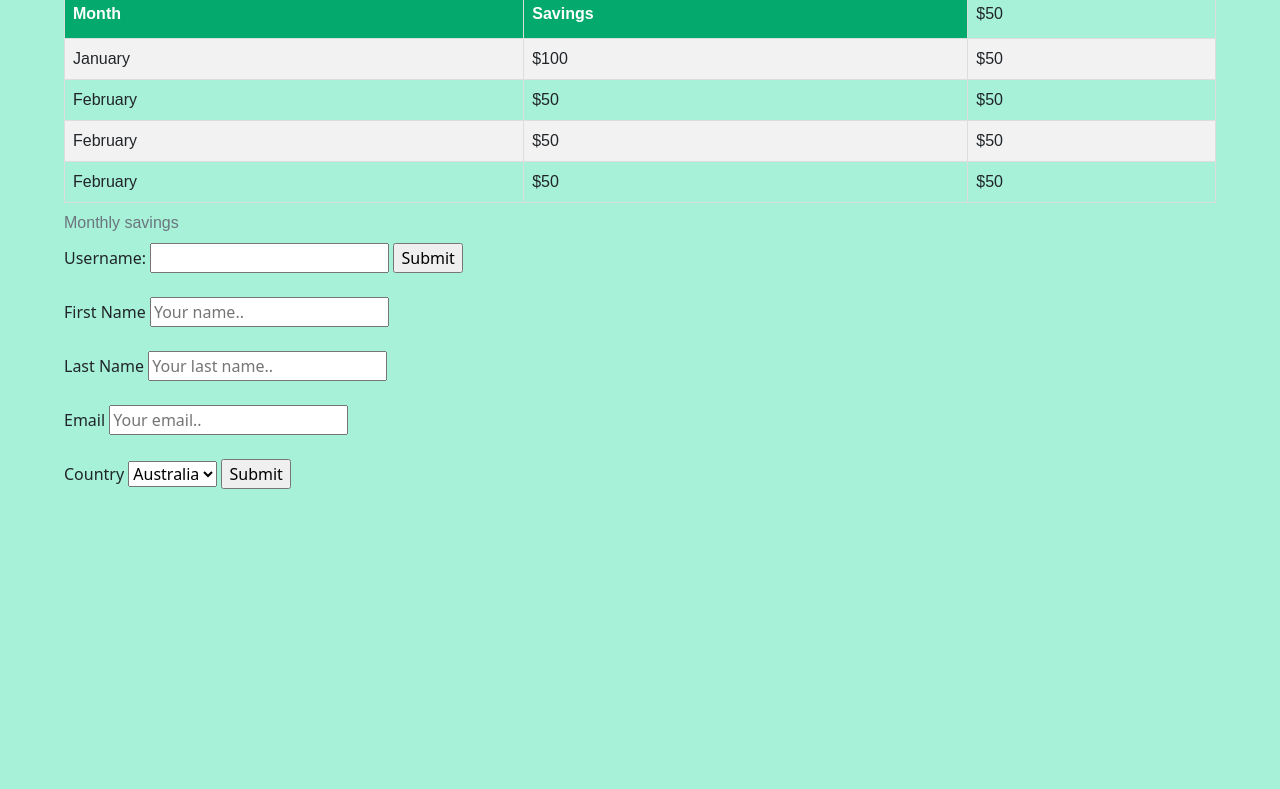
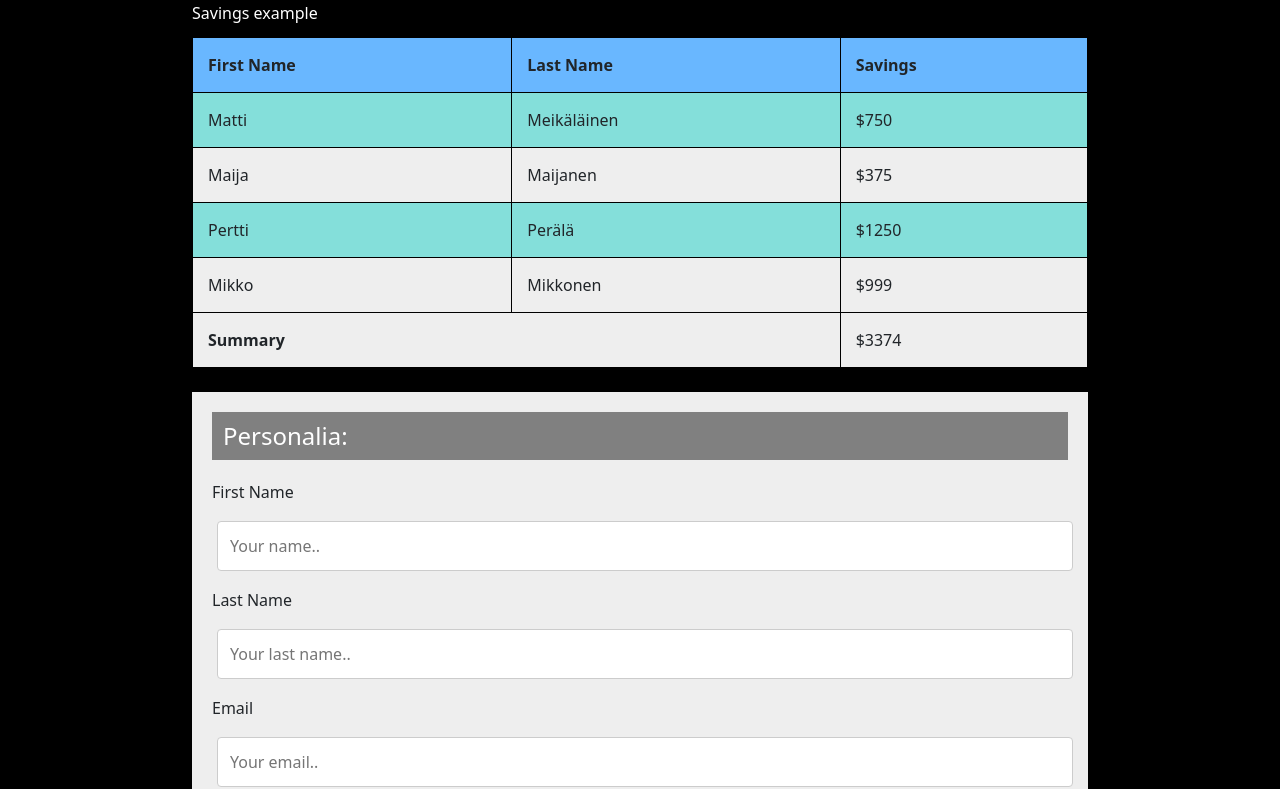
Before and after one commit to jennyhalo/demo5, a plain HTML site: page tableform.html in a window 1280 px wide. Shown: the part 67-856 px from the top of the page. Before the commit the page ends 800 px from the top, so only its background shows below. Drawn offline with nearby package versions, Linux system fonts and the light colour scheme.

Commit message:
tein sivun

```diff
--- a/tableform.css
+++ b/tableform.css
@@ -1,8 +1,79 @@
 body {
-  width: 90%;
+  width: 70%;
   margin-left: auto;
   margin-right: auto;
+  background-color: #000000;
 }
-table, th, td {
+h1 {
+  color: white;
+}
+{
+  box-sizing: border-box;
+}
+table {
   border: 1px solid black;
+  padding: 15px;
+  border-collapse: collapse;
+  width: 100%;
+  background-color: #eeeeee;
 }
+th, td {
+  border: 1px solid black;
+  padding: 15px;
+  text-align: left;
+}
+thead {
+  background-color: rgb(105, 183, 255);
+}
+tbody:nth-child(even) {
+  background-color: #84dfda;
+}
+legend {
+  border: 1px solid grey;
+}
+@media screen and (max-width: 600px) {
+  .col-25, .col-75, input[type=submit] {
+    width: 100%;
+    margin-top: 0;
+  }
+}
+input[type=submit] {
+  background-color: #12755d;
+  color: white;
+  padding: 12px 20px;
+  border: none;
+  border-radius: 4px;
+  cursor: pointer;
+  text-align: center;
+}
+input[type=submit]:hover {
+  background-color: #2213f8;
+}
+label {
+  padding: 12px 12px 12px 0;
+  display: inline-block;
+}
+input[type=text], select, textarea {
+  width: 100%;
+  padding: 12px;
+  border: 1px solid #ccc;
+  border-radius: 4px;
+  resize: vertical;
+}
+fieldset {
+  background-color: #eeeeee;
+  padding: 20px;
+}
+
+legend {
+  background-color: gray;
+  color: white;
+  padding: 5px 10px;
+}
+
+input {
+  margin: 5px;
+}
+#labelväri {
+  color: white;
+}
--- a/tableform.html
+++ b/tableform.html
@@ -6,69 +6,91 @@
     <title>My tableform page</title>
     <link href="https://cdn.jsdelivr.net/npm/bootstrap@5.1.3/dist/css/bootstrap.min.css" rel="stylesheet">
 
-    <link href="styletable.css" rel="stylesheet">
+    <link href="tableform.css" rel="stylesheet">
 
     <script src="https://cdn.jsdelivr.net/npm/bootstrap@5.1.3/dist/js/bootstrap.bundle.min.js"></script>
  </head>
 <body>
-  <h1>Osallistumisilmoitus lomake</h1>
+  <h1>Registration Form</h1>
 
-  <table id="customers">
-    <caption>Monthly savings</caption>
+  <table>
+    <label id="labelväri">Savings example</label>
+    <thead>
     <tr>
-      <th>Month</th>
+      <th>First Name</th>
+      <th>Last Name</th>
       <th>Savings</th>
-      <td>$50</td>
     </tr>
+    </thead>
+    <tbody>
     <tr>
-      <td>January</td>
-      <td>$100</td>
-      <td>$50</td>
+      <td>Matti</td>
+      <td>Meikäläinen</td>
+      <td>$750</td>
     </tr>
+    </tbody>
+    <tbody>
     <tr>
-      <td>February</td>
-      <td>$50</td>
-      <td>$50</td>
+      <td>Maija</td>
+      <td>Maijanen</td>
+      <td>$375</td>
     </tr>
+    </tbody>
+    <tbody>
     <tr>
-      <td>February</td>
-      <td>$50</td>
-      <td>$50</td>
+      <td>Pertti</td>
+      <td>Perälä</td>
+      <td>$1250</td>
     </tr>
+    </tbody>
+    <tbody>
     <tr>
-      <td>February</td>
-      <td>$50</td>
-      <td>$50</td>
+      <td>Mikko</td>
+      <td>Mikkonen</td>
+      <td>$999</td>
     </tr>
+    </tbody>
+    <tfoot>
+    <tr>
+      <th colspan="2">Summary</th>
+      <td>$3374</td>
+    </tr>
+    </tfoot>
   </table>
-  <form action="/action_page.php">
-    <label for="username">Username:</label>
-    <input type="text" id="username" name="username" required>
-    <input type="submit"><br><br>
-  </form>
-  <div>
-    <form action="/action_page.php">
+<br>
+<form action="https://www.w3schools.com/action_page.php">
+  <fieldset>
+   <legend>Personalia:</legend>
       <label for="fname">First Name</label>
-      <input type="text" id="fname" name="firstname" placeholder="Your name.."><br><br>
+      <input type="text" id="fname" name="firstname" placeholder="Your name.." required>
 
       <label for="lname">Last Name</label>
-      <input type="text" id="lname" name="lastname" placeholder="Your last name.."><br><br>
+      <input type="text" id="lname" name="lastname" placeholder="Your last name.." required>
 
       <label for="email">Email</label>
-      <input type="text" id="email" name="email" placeholder="Your email.."><br><br>
+      <input type="text" id="email" name="email" placeholder="Your email.." required>
 
-      <label for="country">Country</label>
-      <select id="country" name="country">
-        <option value="australia">Australia</option>
-        <option value="canada">Canada</option>
-        <option value="usa">USA</option>
-      </select>
+      <label for="language">Language</label>
+      <select id="language" name="language">
+        <option value="finnish">Finnish</option>
+        <option value="swedish">Swedish</option>
+        <option value="english">English</option>
+        <option value="russian">Russian</option>
+      </select><br><br>
 
-      <input type="submit" value="Submit">
-    </form>
-  </div>
+    <label for="kuvaus">Tell shortly about yourself:</label><br>
+  <textarea id="kuvaus" name="kuvaus" rows="4" cols="80"></textarea><br>
 
-  <script type="module" src="https://unpkg.com/ionicons@5.5.2/dist/ionicons/ionicons.esm.js"></script>
-<script nomodule src="https://unpkg.com/ionicons@5.5.2/dist/ionicons/ionicons.js"></script>
+    <h2>Subscribe to our Newsletter</h2>
+    <p>Get the latest news about the community by subscribing to our newsletter.</p>
+
+    <label class="container">
+      <input type="checkbox" checked="checked" name="subscribe"> Daily Newsletter
+    </label>
+  <br>
+  <input type="submit" value="Add new user">
+  <br>
+  </fieldset>
+</form>
 </body>
 </html>
```
